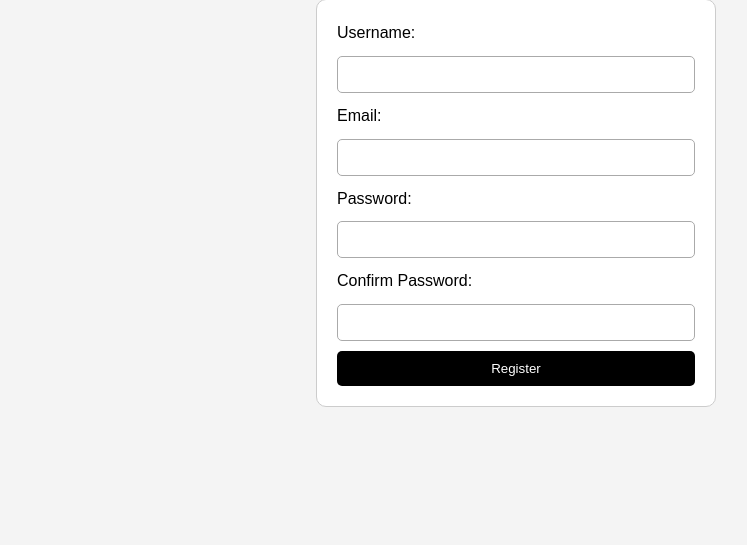
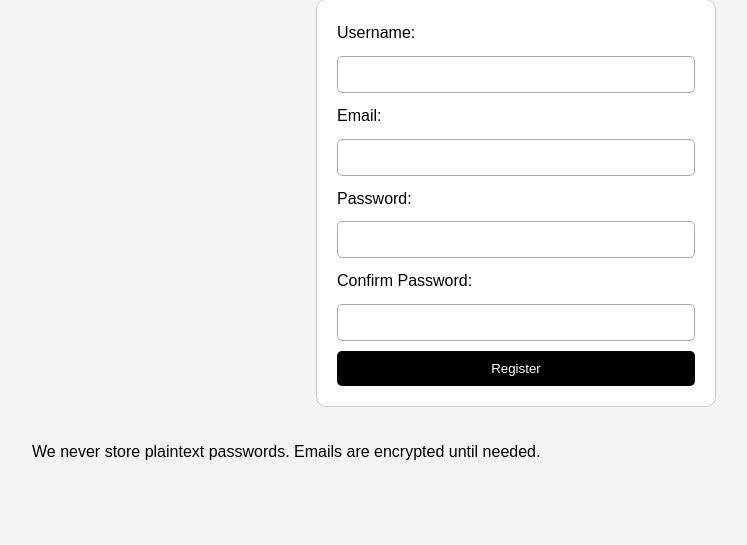
Before and after one commit to Bendan04/CSSteamWebsite, a Flask app: page /register in a window 1280 px wide. Shown: the part 183-728 px from the top of the page, without its empty margins (124-871 px from the left). Run offline with Flask 3, Linux system fonts and the light colour scheme; parts of the project's set-up code (start-up, migrations or seed data) failed here and were passed over.

Commit message:
Add files via upload

```diff
--- a/templates/login.html
+++ b/templates/login.html
@@ -12,4 +12,5 @@
 
     <button type="submit">Login</button>
 </form>
+<p class="note">Your password is stored securely (hashed). Emails are encrypted at rest.</p>
 {% endblock %}
--- a/templates/register.html
+++ b/templates/register.html
@@ -20,4 +20,6 @@
     <button type="submit">Register</button>
 </form>
 
+<p class="note">We never store plaintext passwords. Emails are encrypted until needed.</p>
+
 {% endblock %}
```
